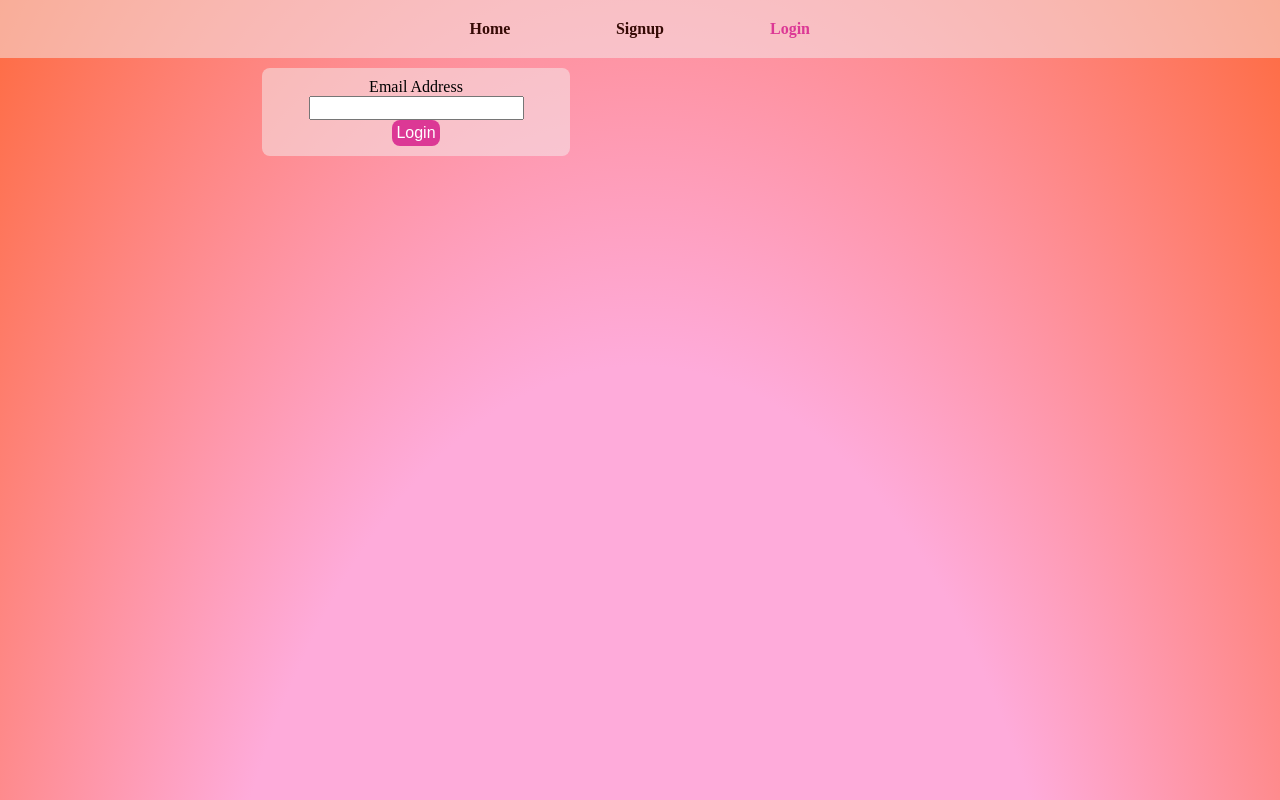
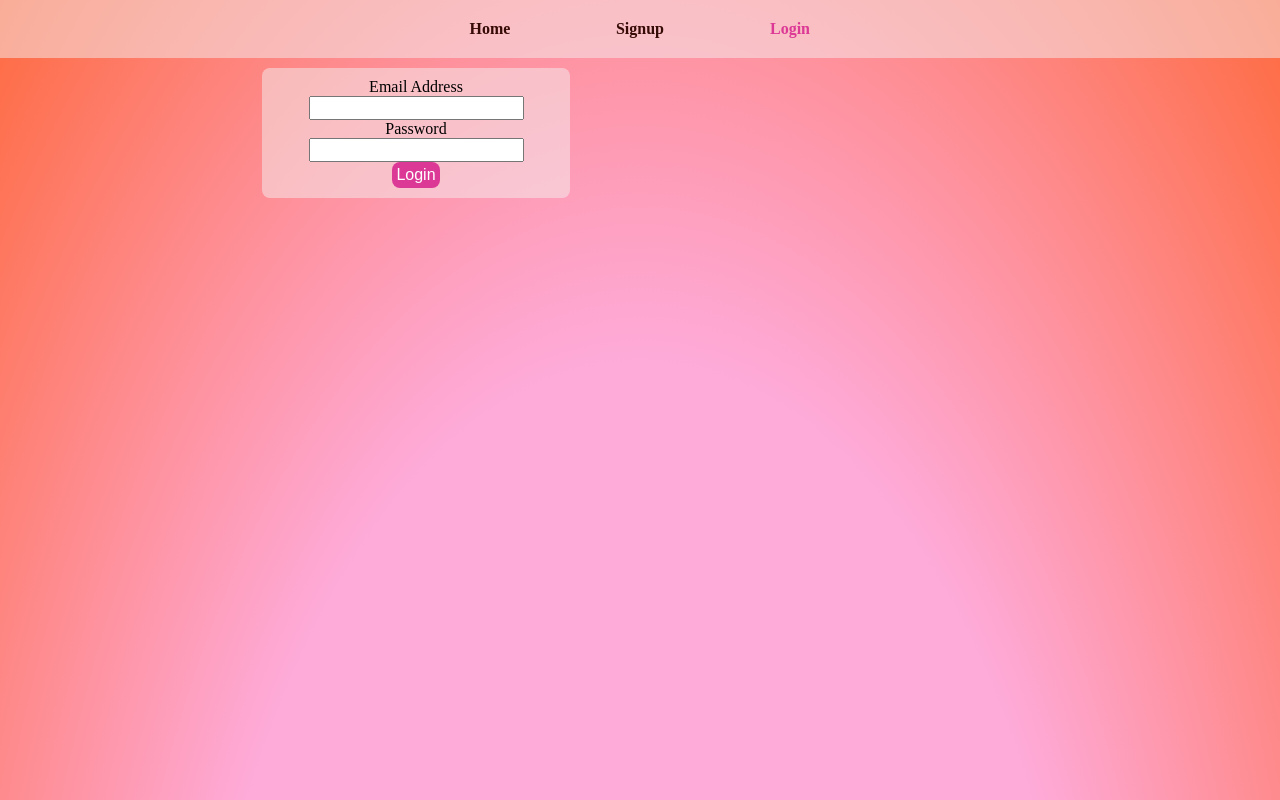
Before and after one commit to holliscrowder/pensyv-website, a React (Create React App) app in the folder client/: page /login in a window 1280 px wide. Shown: the top 800 px of the page. Built offline with nearby package versions, Linux system fonts and the light colour scheme; no server answers.

Commit message:
add password hash

```diff
--- a/client/src/components/LoginForm.js
+++ b/client/src/components/LoginForm.js
@@ -9,12 +9,14 @@ export const LoginForm = ({user, setUser}) => {
 
     const [errorMessage, setErrorMessage] = useState('');
     const formSchema = yup.object().shape({
-        email: yup.string().email("Invalid email format").required("Must enter valid email format")
+        email: yup.string().email("Invalid email format").required("Must enter valid email format"),
+        password: yup.string().required("Must enter password")
     })
 
     const formik = useFormik({
         initialValues: {
             email: "",
+            password: ""
         },
         validationSchema: formSchema,
         onSubmit: (values) => {
@@ -53,9 +55,18 @@ export const LoginForm = ({user, setUser}) => {
                         id = "email"
                         name = "email"
                         onChange = {formik.handleChange}
-                        value = {formik.values.email}
+                        value = {formik.values.email.toLowerCase()}
                     />
                     <p style = {{ color: "red" }}> {formik.errors.email}</p>
+                    <label htmlFor = "password">Password</label>
+                    <br />
+                    <input
+                        id = "password"
+                        name = "password"
+                        onChange = {formik.handleChange}
+                        value = {formik.values.password}
+                    />
+                    <p style = {{ color: "red" }}> {formik.errors.password}</p>
                     <button type = "submit">Login</button>
                 </form>
                 {errorMessage && <div className="error-message">{errorMessage}</div>}
```
Also changed, not shown: 2 other files (tests, documents, lock files or other folders).
